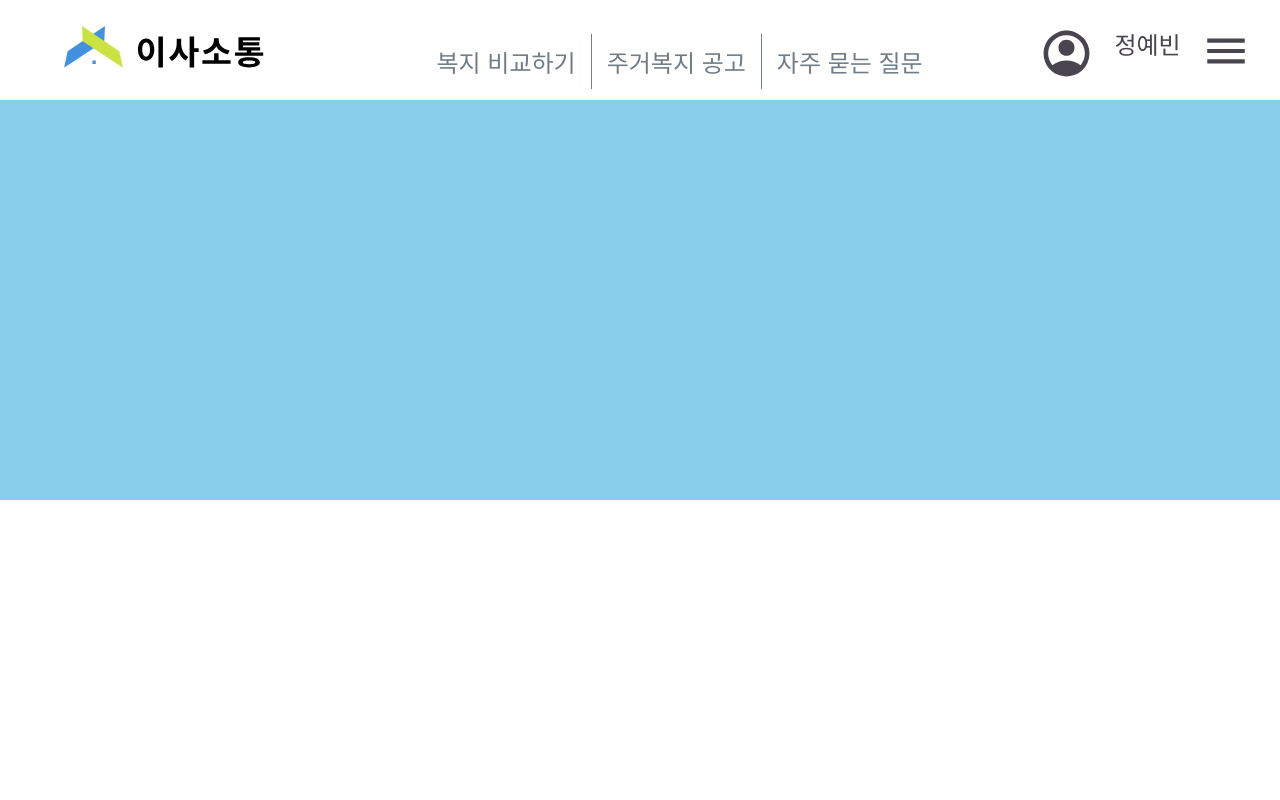
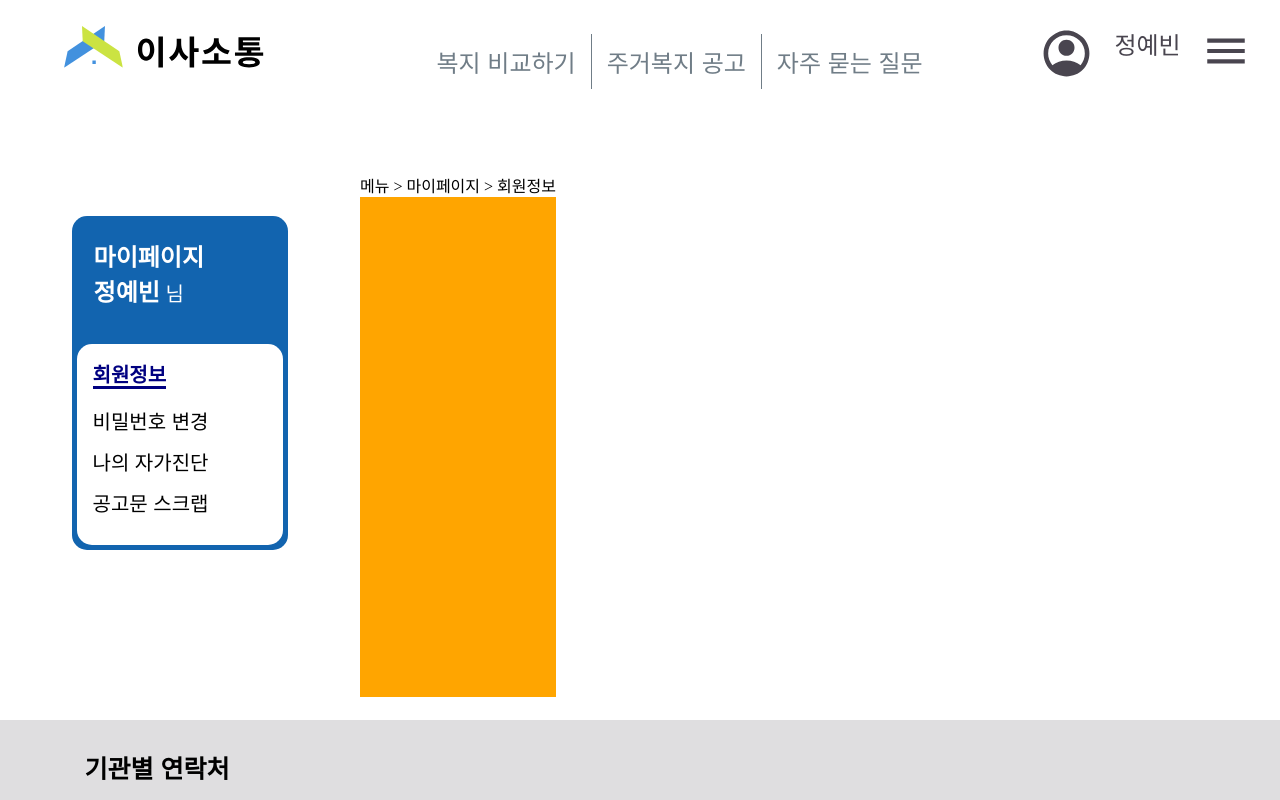
Before and after one commit to yebin-jeong/T05, a Vue app in the folder T05FrontEnd/: page /TestPage in a window 1280 px wide. Shown: the top 800 px of the page. Built offline with nearby package versions, Linux system fonts and the light colour scheme.

Commit message:
메인 페이지 만들기 시작

```diff
--- /dev/null
+++ b/T05FrontEnd/src/components/MyPage1.vue
@@ -0,0 +1,13 @@
+<template>
+    <div style="width:100%; height:500px; background-color:orange;">
+
+    </div>
+</template>
+<script>
+export default {
+    name:'MyPage1Component'
+}
+</script>
+<style>
+
+</style>
--- a/T05FrontEnd/src/views/MyPage.vue
+++ b/T05FrontEnd/src/views/MyPage.vue
@@ -1,20 +1,94 @@
 <template>
-    <div>
-        <Top/>
-        <div style="width: 100%; height: 500px; background-color:skyblue; font-size: 400;">
-          마이페이지
+    <Top/>
+        <div style="display: flex;">
+          <div class="rectangle myPageMenu">
+            <div class="menu-text">
+              마이페이지
+              <br/>
+              <span>정예빈</span><span style="font-size: 20px; font-weight: 200;"> 님</span>
+            </div>
+
+            <div class="rectangle myPageMenu-2">
+              <span style="border-bottom: solid navy;">회원정보</span>
+              <ul class="myPageMenu-navbar">
+                <li>비밀번호 변경</li>
+                <li>나의 자가진단</li>
+                <li>공고문 스크랩</li>
+              </ul>
+            </div>
+
+          </div>
+
+          <div class="myPageMain">
+            <div>메뉴 > 마이페이지 > 회원정보</div>
+            <div style="width: 80%;"></div>
+            <component :is="currentView" />
+          </div>
         </div>
-    </div>
+    <Footer/>
 </template>
 <script>
 import Top from '@/components/Top.vue';
+import Footer from '@/components/Footer.vue';
+import MyPage1 from '@/components/MyPage1.vue';
 export default {
   name: 'MyPage',
   components:{
-    Top
+    Top,
+    Footer,
+    MyPage1
+  },
+
+  data() {
+    return {
+      currentView: 'MyPage1',
+    };
   },
 };
 </script>
 <style>
+  .myPageMenu{
+    width: 15%;
+    height: 334px;
+    background-color: #1264af;
 
+    margin:5%;
+    margin-top:15%;
+    display: flex;
+    flex-direction: column;
+    justify-content: space-between;
+    color:white;
+  }
+
+  .myPageMenu-2{
+    width: 95%;
+    height: 60%;
+    background-color: white;
+    margin: 2.5%;
+    color:black;
+    padding:7%;
+    font-size: 20px;
+    font-weight: 600;
+    color:navy;
+  }
+
+  .menu-text{
+    margin: 10%;
+    font-family: "Inter-Bold", sans-serif;
+    font-size: 24px;
+    font-weight: 700;
+  }
+
+  .myPageMenu-navbar{
+    color: black;
+    font-weight: 500;
+    margin-top:10%;
+  }
+  .myPageMenu-navbar li {
+    margin-bottom:7%;
+  }
+
+  .myPageMain{
+    margin-top: 12%;
+  }
 </style>
```
